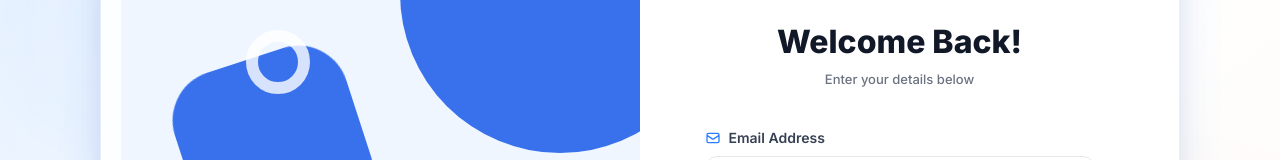
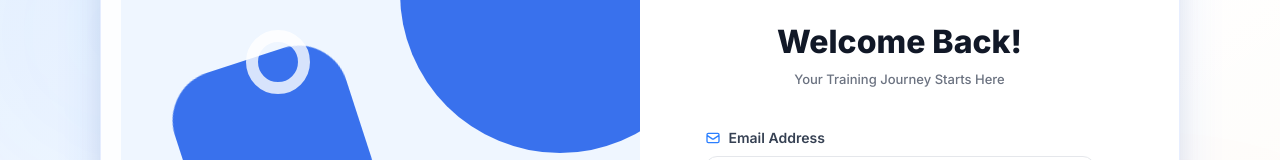
Before and after one commit to Nexus-Tadreeby/Tadreeby, a React (Vite) app: page /login in a window 1280 px wide. Shown: the part 140-300 px from the top of the page. Built offline with nearby package versions, Linux system fonts and the light colour scheme.

Commit message:
change login subtitle

```diff
--- a/src/components/auth/LoginPage.jsx
+++ b/src/components/auth/LoginPage.jsx
@@ -424,7 +424,7 @@ export function LoginPage() {
                     Welcome Back!
                   </h1>
                   <p className="mt-2 font-['Inter'] font-medium text-[13px] leading-[18px] text-[#6B7280]">
-                    Enter your details below
+                    Your Training Journey Starts Here
                   </p>
                 </div>
 
```
